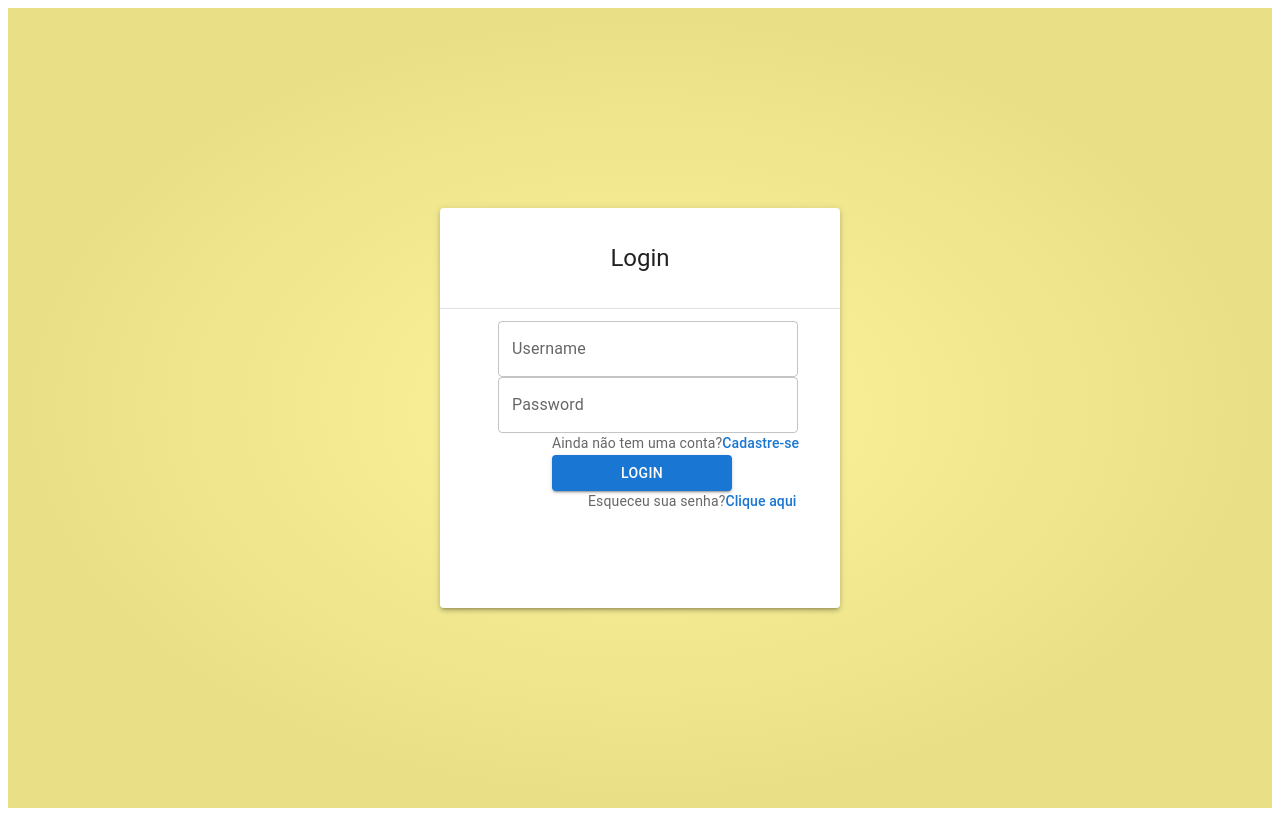
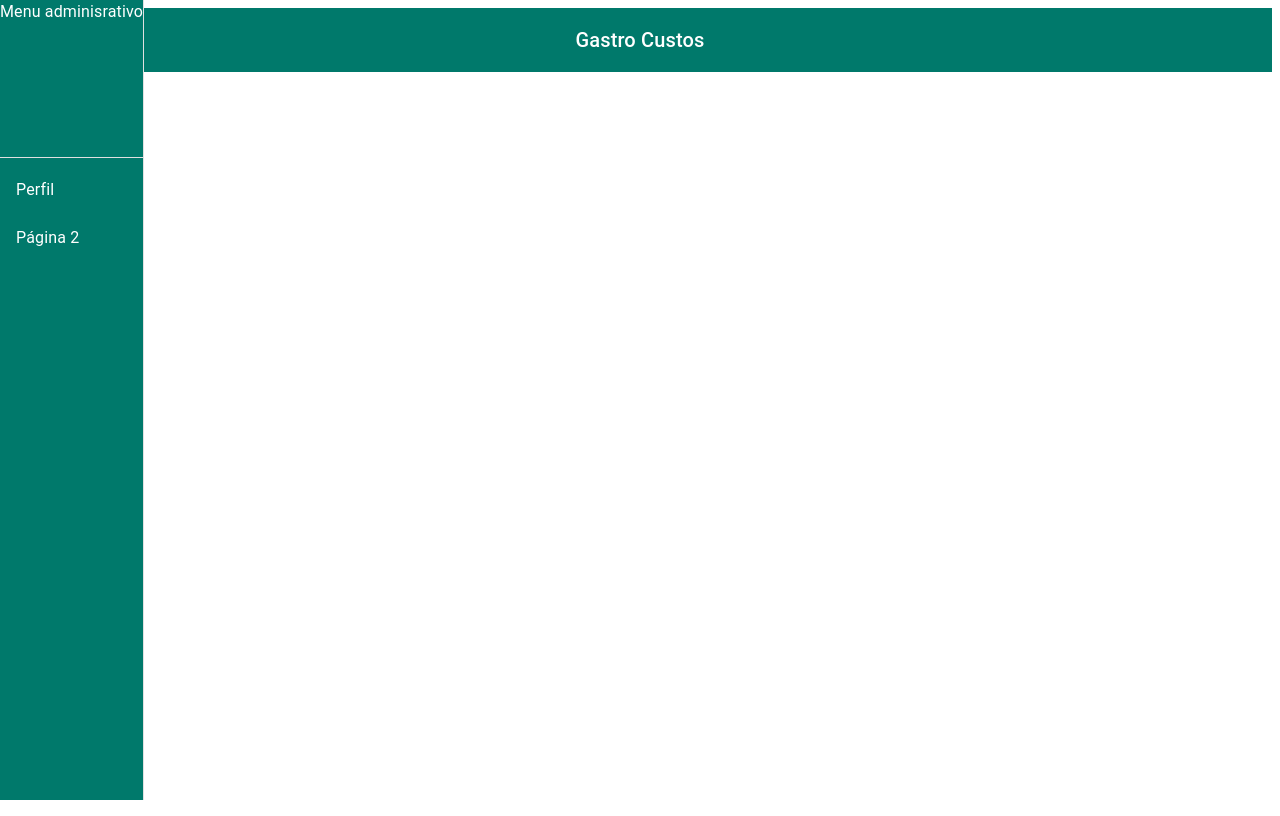
Before and after one commit to jothank/projeto-tcs, a React (Create React App) app in the folder frontend/: page /home in a window 1280 px wide. Before the commit this address led to /login. Built offline with nearby package versions, Linux system fonts and the light colour scheme.

Commit message:
fixing bug login

```diff
--- a/frontend/src/Layout/Layout.tsx
+++ b/frontend/src/Layout/Layout.tsx
@@ -1 +1 @@
-export {}
+export * from './meuLateral/MenuLateral';
--- /dev/null
+++ b/frontend/src/Layout/meuLateral/MenuLateral.css
@@ -0,0 +1,4 @@
+.drawer {
+    background-color: #2E7D32; /* Cor de fundo personalizada */
+    width: 240px; /* Largura personalizada */
+  }
--- /dev/null
+++ b/frontend/src/Layout/meuLateral/MenuLateral.tsx
@@ -0,0 +1,60 @@
+import React from 'react';
+import { Link, Divider, Box } from '@mui/material';
+import Drawer from '@mui/material/Drawer';
+import List from '@mui/material/List';
+import ListItem from '@mui/material/ListItem';
+import ListItemText from '@mui/material/ListItemText';
+import Typography from '@mui/material/Typography';
+
+const menuItems = [
+  { text: 'Perfil', href: '/perfil' },
+  { text: 'Página 2', href: '/pagina2' },
+  // Adicione mais itens conforme necessário
+];
+
+
+export default function MenuLateral() {
+
+  return (
+    <div>
+      <div style={{ backgroundColor: '#00796B', padding: '16px', textAlign: 'center' }}>
+        {/* <img src={logoUrl} alt="Logo" style={{ width: '80px', height: '80px', marginBottom: '8px' }} /> */}
+        <Typography variant="h6" style={{ color: '#FFFFFF' }}>
+          Gastro Custos
+        </Typography>
+      </div>
+      <Box
+
+        >
+      <Drawer variant="permanent" anchor="left"
+
+      >
+        <Box
+        sx={{
+          background: '#00796B',
+          height: '200px',
+          color: '#FFFF'
+        }}
+        >
+        <Typography> Menu adminisrativo</Typography>
+        </Box>
+
+        <Divider />
+        <List
+        sx={{
+          background: '#00796B',
+          height: '100%',
+          color: '#FFFF'
+        }}
+        >
+          {menuItems.map((item, index) => (
+            <ListItem key={index} button component={Link} href={item.href}>
+              <ListItemText primary={item.text} />
+            </ListItem>
+          ))}
+        </List>
+      </Drawer>
+      </Box>
+    </div>
+  );
+}
--- a/frontend/src/pages/Home/Home.tsx
+++ b/frontend/src/pages/Home/Home.tsx
@@ -1,15 +1,18 @@
-import {useContext} from 'react'
+import { useContext } from 'react';
 import { AutheticatedContext } from '../../context/AuthProvider';
+import MenuLateral from 'Layout/meuLateral/MenuLateral';
 
 export default function Home() {
     const { isAuth } = AutheticatedContext();
-   return (
-    <div>
-      {isAuth ? (
-        <h1>Bem-vindo à página protegida!</h1>
-      ) : (
-        <p>Você não está autenticado.</p>
-      )}
-    </div>
-   )
+
+
+    return (
+        <div>
+          <MenuLateral />
+
+        </div>
+
+
+      );
+
 }
--- a/frontend/src/pages/Login/Components/Register.tsx
+++ b/frontend/src/pages/Login/Components/Register.tsx
@@ -170,7 +170,7 @@ export default function Register() {
           id="password2"
           name="password2"
           label="Password"
-          type="text"
+          type="password"
           value={formik.values.password2}
           onChange={formik.handleChange}
           onBlur={formik.handleBlur}
--- a/frontend/src/pages/Login/Login.tsx
+++ b/frontend/src/pages/Login/Login.tsx
@@ -19,13 +19,13 @@ const validationSchema = yup.object({
 
 });
 
-export  default  function Login() {
+export default   function Login() {
   const navigate = useNavigate();
-  const { setIsAuthenticated , isAuth } = AutheticatedContext ();
+  const { setIsAuthenticated , isAuth } =  AutheticatedContext ();
   const formik = useFormik({
     initialValues: {
-      username: '',
-      password: '',
+      username: 'maruan',
+      password: '@Testando123',
 
     },
     validationSchema: validationSchema,
@@ -37,11 +37,9 @@ export  default  function Login() {
           values.password,
 
         )
-
         setIsAuthenticated(true)
 
-        console.log('sucesso', setIsAuthenticated)
-        console.log('is auth login', isAuth)
+
         navigate('/home');
       } catch (error) {
 
@@ -50,9 +48,6 @@ export  default  function Login() {
 
   });
 
-  const handleNavigate = () => {
-    navigate('/home');
-  };
 
   return (
     <>
@@ -170,7 +165,7 @@ export  default  function Login() {
                       marginLeft: '20%',
                       width: '50%'
                     }}
-                    onClick={handleNavigate}
+
                   >
                     Login
                   </Button>
--- /dev/null
+++ b/frontend/src/pages/Profile/Profile.tsx
@@ -0,0 +1,7 @@
+
+
+export default function Profile() {
+    return(
+        <h1>Page Profile</h1>
+    )
+}
--- a/frontend/src/routes/index.tsx
+++ b/frontend/src/routes/index.tsx
@@ -6,6 +6,7 @@ import Login from '../pages/Login/Login';
 import { Navigate, Route, Routes } from 'react-router-dom'
 import ProtectedRoute from './ProtectedRoutes/ProtectedRoutes';
 import PrivateRoute from './ProtectedRoutes/ProtectedRoutes';
+import Profile from 'pages/Profile/Profile';
 
 export const AppRouts = () => {
 
@@ -18,8 +19,8 @@ export const AppRouts = () => {
           path="/password-reset-cofirm/:UID/:Token"
           element={<ConfirmPasswordReset />}
         />
-
-     <Route path="/home" element={<ProtectedRoute element={<Home />} />} />
+        {/* <Route path='/home' element={<ProtectedRoute element={<Home />} />} /> */}
+     <Route path="/home" element={<Home />}  />
 
 
       </Routes>
```
Also changed, not shown: frontend/src/App.tsx (+1 -9 lines).
